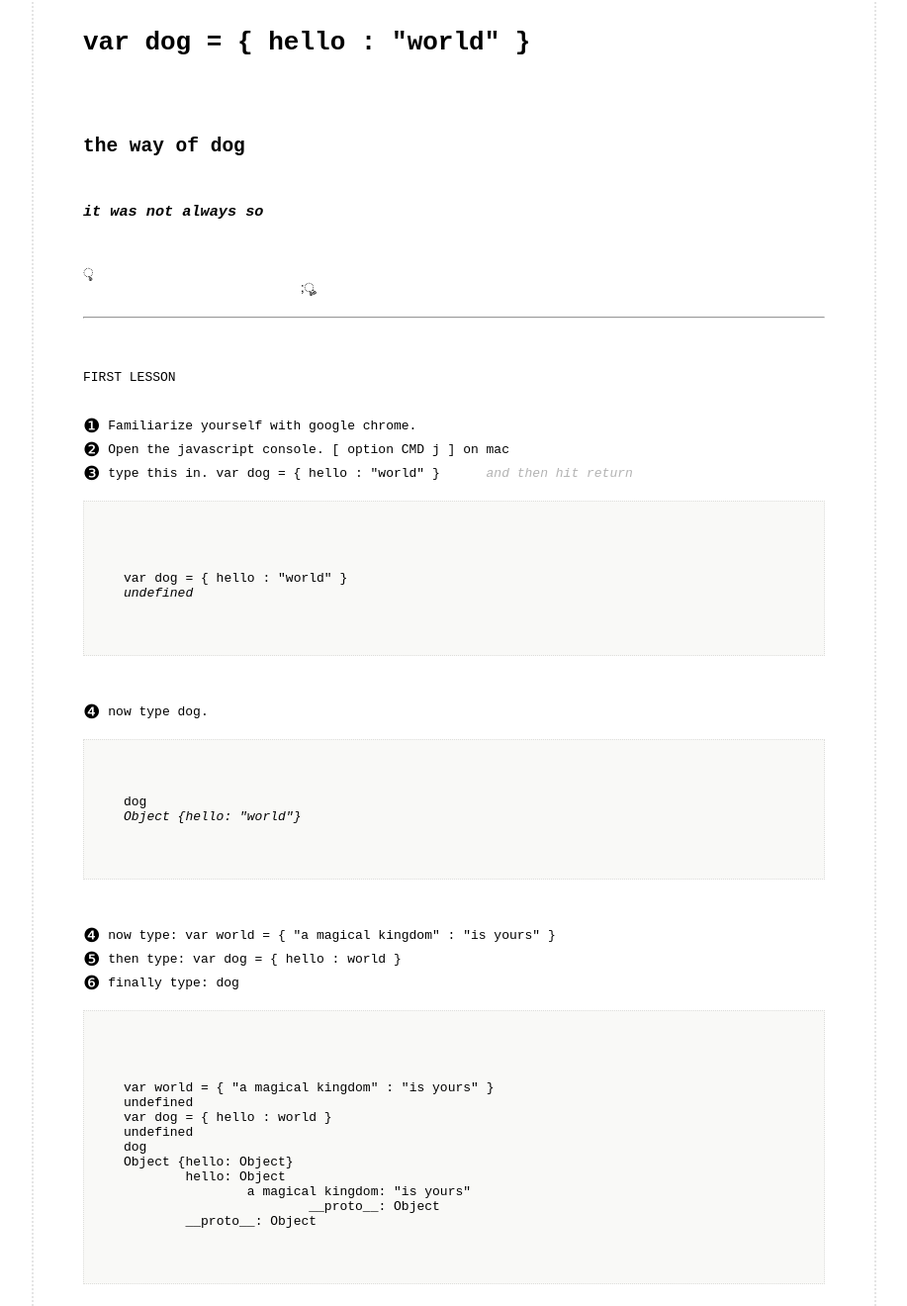
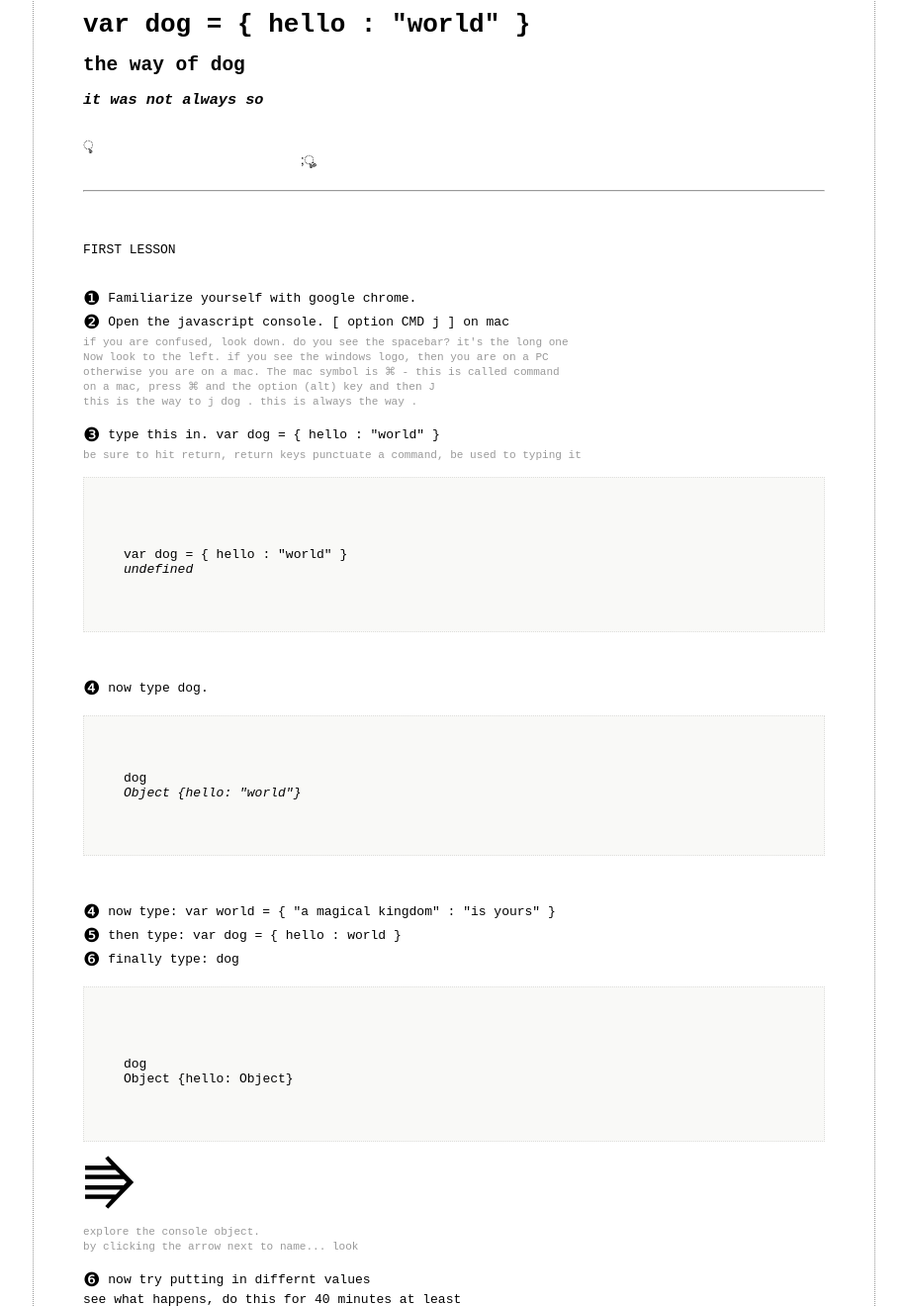
Before and after one commit to jdog/manifesto, a plain HTML site: page index.html in a window 1280 px wide. Shown: the part 79-1399 px from the top of the page at 99% size, without its empty margins (181-1098 px from the left). Drawn offline with Linux system fonts and the light colour scheme.

Commit message:
fix for text

```diff
--- a/index.html
+++ b/index.html
@@ -6,15 +6,14 @@ pre { white-space:pre-wrap; }
 pre > u { text-decoration:none; font-size:150%; vertical-align:middle; }
 pre > em { color:rgba(0,0,0,.3) }
 pre .hide { display:none; }
+pre cite { font-style:normal; opacity:.4; font-size:85%; }
 </style>
-<meta charset="UTF-8"><title></title></head><body><pre style="padding:50px; max-width:750px; margin:auto; border:2px dotted rgba(0,0,0,.1);">
+<meta charset="UTF-8"><title></title></head><body><pre style="padding:50px; max-width:750px; margin:auto; border:1px dotted rgba(0,0,0,.4);">
 
 
-<h1>var dog = { hello : "world" }</h1>
-
-
-<h2>the way of dog </h2>
-<h3><i>it was not always so</i></h3>
+<h1 style="margin:0">var dog = { hello : "world" }</h1>
+<h2 style="margin:0">the way of dog </h2>
+<h3 style="margin:0"><i>it was not always so</i></h3>
 
 ৢ
                             ;ৣ
@@ -27,7 +26,14 @@ FIRST LESSON
 
 <u>❶</u> Familiarize yourself with google chrome.
 <u>❷</u> Open the javascript console. [ option CMD j ] on mac
-<u>❸</u> type this in. var dog = { hello : "world" }      <em>and then hit return</em>
+<cite>if you are confused, look down. do you see the spacebar? it's the long one</cite>
+<cite>Now look to the left. if you see the windows logo, then you are on a PC</cite>
+<cite>otherwise you are on a mac. The mac symbol is ⌘ - this is called command</cite>
+<cite>on a mac, press ⌘ and the option (alt) key and then J </cite>
+<cite>this is the way to j dog . this is always the way .</cite>
+
+<u>❸</u> type this in. var dog = { hello : "world" }
+<cite>be sure to hit return, return keys punctuate a command, be used to typing it</cite>
 
 <code>
 
@@ -52,22 +58,28 @@ dog
 
 <code>
 
-var world = { "a magical kingdom" : "is yours" }
-undefined
-var dog = { hello : world }
-undefined
 dog
 Object {hello: Object}
-	hello: Object
-		a magical kingdom: "is yours"
-			__proto__: Object
-	__proto__: Object
 
 </code>
+<font style="font-size:450%">⭆</font>
+<cite>explore the console object.</cite>
+<cite>by clicking the arrow next to name... look</cite>
 
+<u>❻</u> now try putting in differnt values
+see what happens, do this for 40 minutes at least
 
-<u>❻</u> now try putting differnt values, see what happens, do this for 40 minutes at least
-<u>❼</u> if something doesn't work, and you don't understand, return to the above example
+<code>
+<font style="font-size:400%">
+⪽UFO⪾
+  ≸
+ ≠
+ ⁇
+ help!
+</font>
+</code>
+
+if something doesn't work, and you don't understand, return to the above example
 
 
 
```
